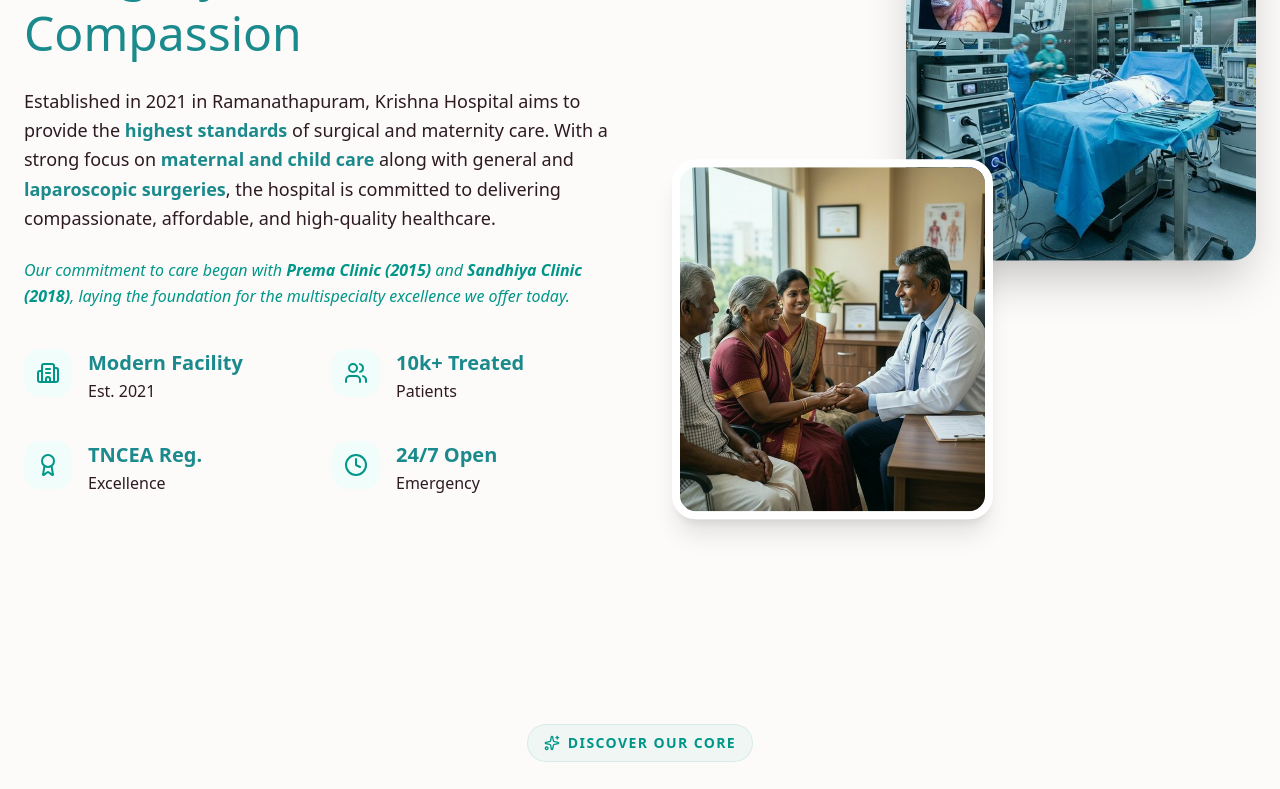
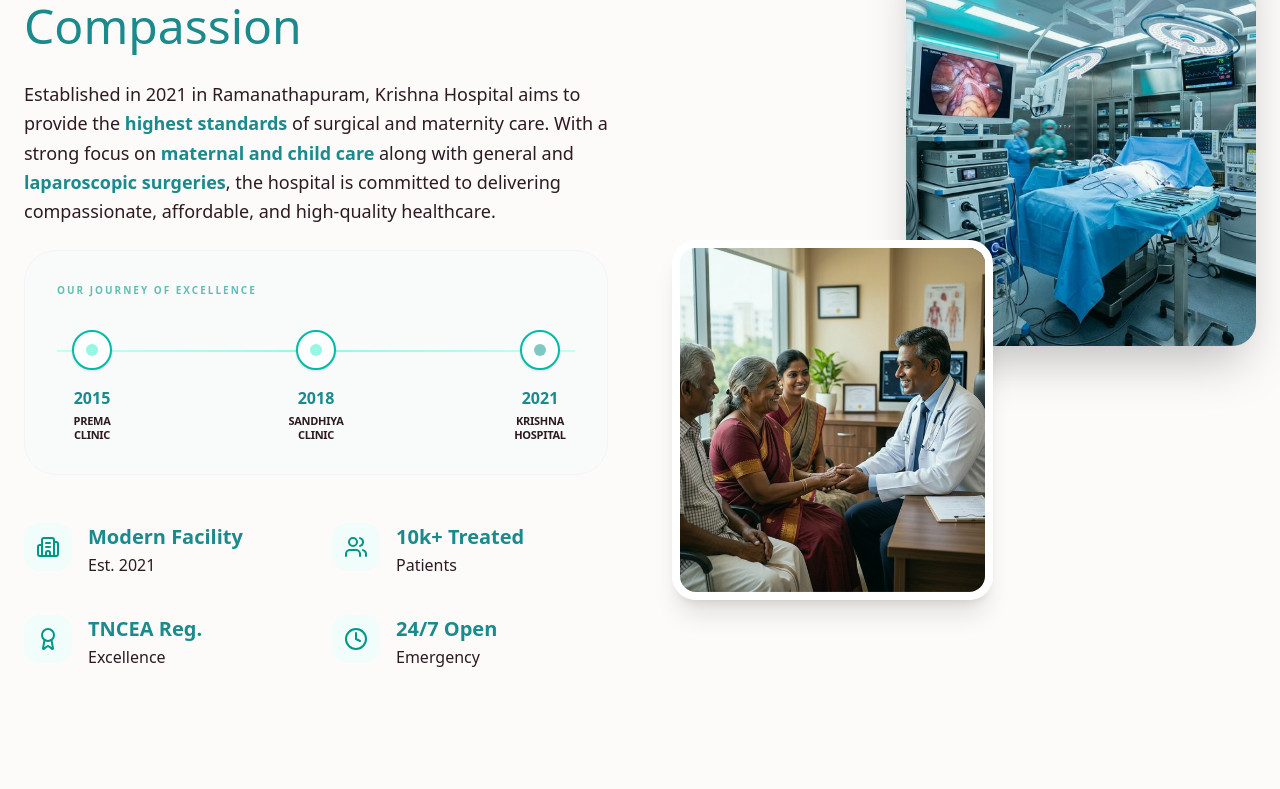
Before and after one commit to godivatech/krishna_hospital, a Next.js app: page / in a window 1280 px wide. Shown: the part 1028-1817 px from the top of the page. Built offline with nearby package versions, Linux system fonts and the light colour scheme; a web font is replaced by a local one.

Commit message:
code changes

```diff
--- a/src/components/About.tsx
+++ b/src/components/About.tsx
@@ -39,9 +39,30 @@
           <p className="text-lg text-text-muted mb-6 leading-relaxed">
             Established in 2021 in Ramanathapuram, Krishna Hospital aims to provide the <span className="font-semibold text-primary">highest standards</span> of surgical and maternity care. With a strong focus on <span className="font-semibold text-primary">maternal and child care</span> along with general and <span className="font-semibold text-primary">laparoscopic surgeries</span>, the hospital is committed to delivering compassionate, affordable, and high-quality healthcare.
           </p>
-          <p className="text-base text-teal-600 mb-10 font-medium leading-relaxed italic">
-            Our commitment to care began with <span className="font-bold">Prema Clinic (2015)</span> and <span className="font-bold">Sandhiya Clinic (2018)</span>, laying the foundation for the multispecialty excellence we offer today.
-          </p>
+          {/* Visual Timeline */}
+          <div className="mb-12 p-8 rounded-[2rem] bg-slate-50/50 border border-slate-100">
+            <h4 className="text-[10px] font-bold uppercase tracking-[0.2em] text-teal-600/60 mb-8">Our Journey of Excellence</h4>
+            <div className="relative flex justify-between items-start">
+              {/* Connecting Line */}
+              <div className="absolute top-5 left-0 w-full h-[2px] bg-gradient-to-r from-teal-100 via-teal-200 to-teal-100 z-0"></div>
+
+              {[
+                { year: "2015", name: "Prema Clinic" },
+                { year: "2018", name: "Sandhiya Clinic" },
+                { year: "2021", name: "Krishna Hospital" }
+              ].map((m, i) => (
+                <div key={i} className="relative z-10 flex flex-col items-center">
+                  <div className="w-10 h-10 rounded-full bg-white border-2 border-teal-500 shadow-sm flex items-center justify-center mb-4 group-hover:scale-110 transition-transform">
+                    <div className={`w-3 h-3 rounded-full ${i === 2 ? 'bg-teal-600 animate-pulse' : 'bg-teal-200'}`}></div>
+                  </div>
+                  <span className="text-base font-bold text-primary mb-1">{m.year}</span>
+                  <span className="text-[11px] text-text-muted font-bold uppercase tracking-tight text-center max-w-[70px] leading-tight">
+                    {m.name}
+                  </span>
+                </div>
+              ))}
+            </div>
+          </div>
 
           <div className="grid grid-cols-2 gap-x-8 gap-y-10">
             {stats.map((stat, idx) => (
```
